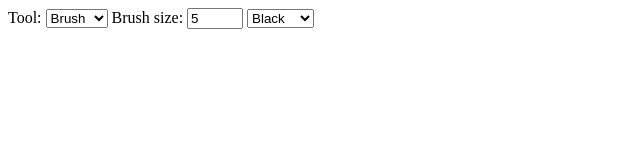
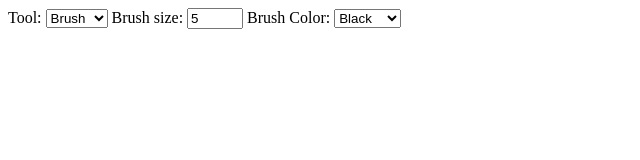
Before and after one commit to HieuHongHao/326Project, a plain HTML site: page canvas/index.html in a window 1280 px wide. Shown: the whole page, without its empty margins (0-640 px from the left). Drawn offline with Linux system fonts and the light colour scheme; files that its build step writes are made by us from their sources; files whose address does not match are found by name.

Commit message:
Brush color label

```diff
--- a/canvas/index.html
+++ b/canvas/index.html
@@ -17,6 +17,7 @@
   </select>
   <label for="y">Brush size:</label>
   <input type="number" id="brush-size" min="1" max="25" step="1" value="5">
+  Brush Color:
   <select id="brush-color">
     <option value="black">Black</option>
     <option value="grey">Grey</option>
```
